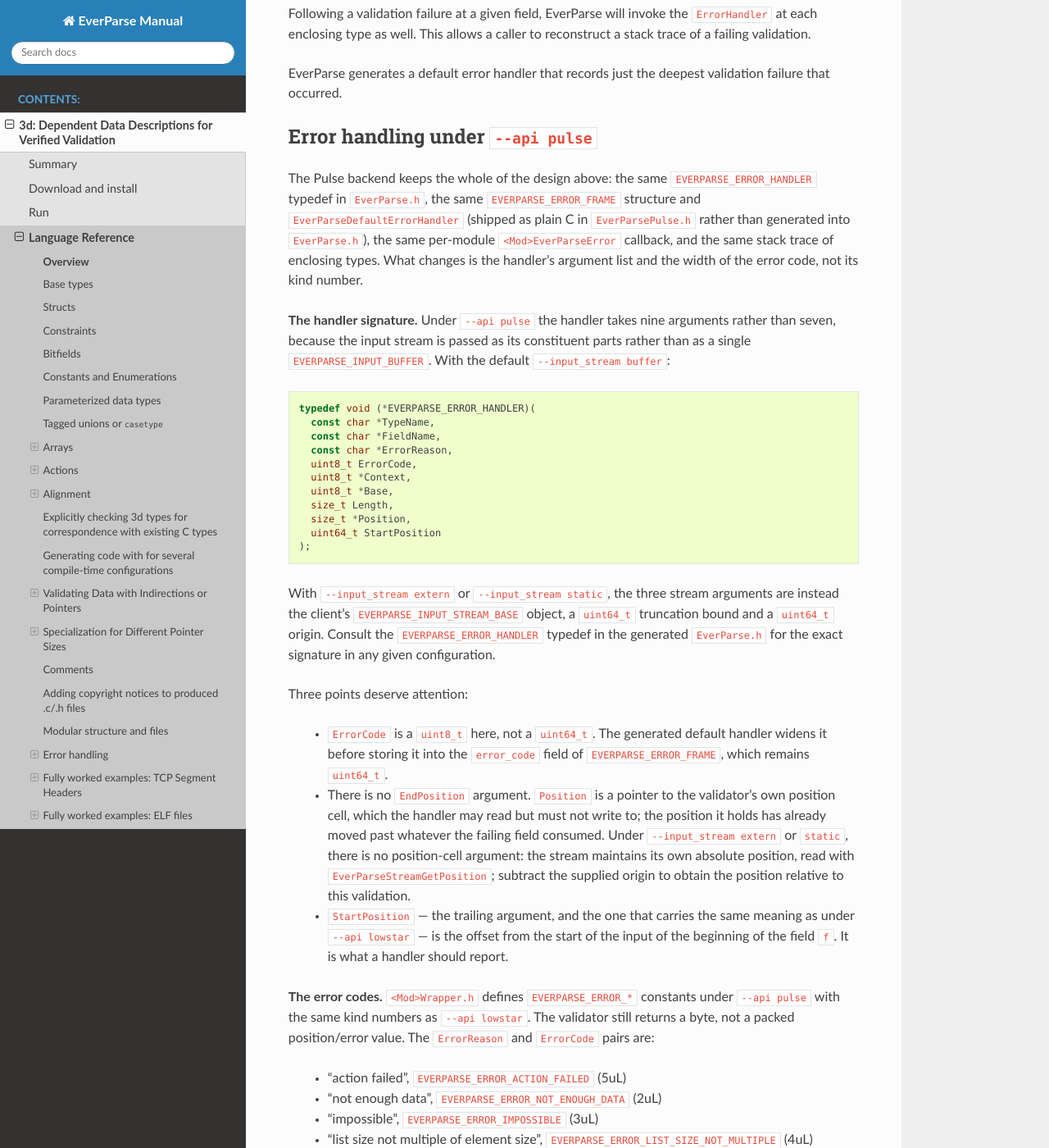
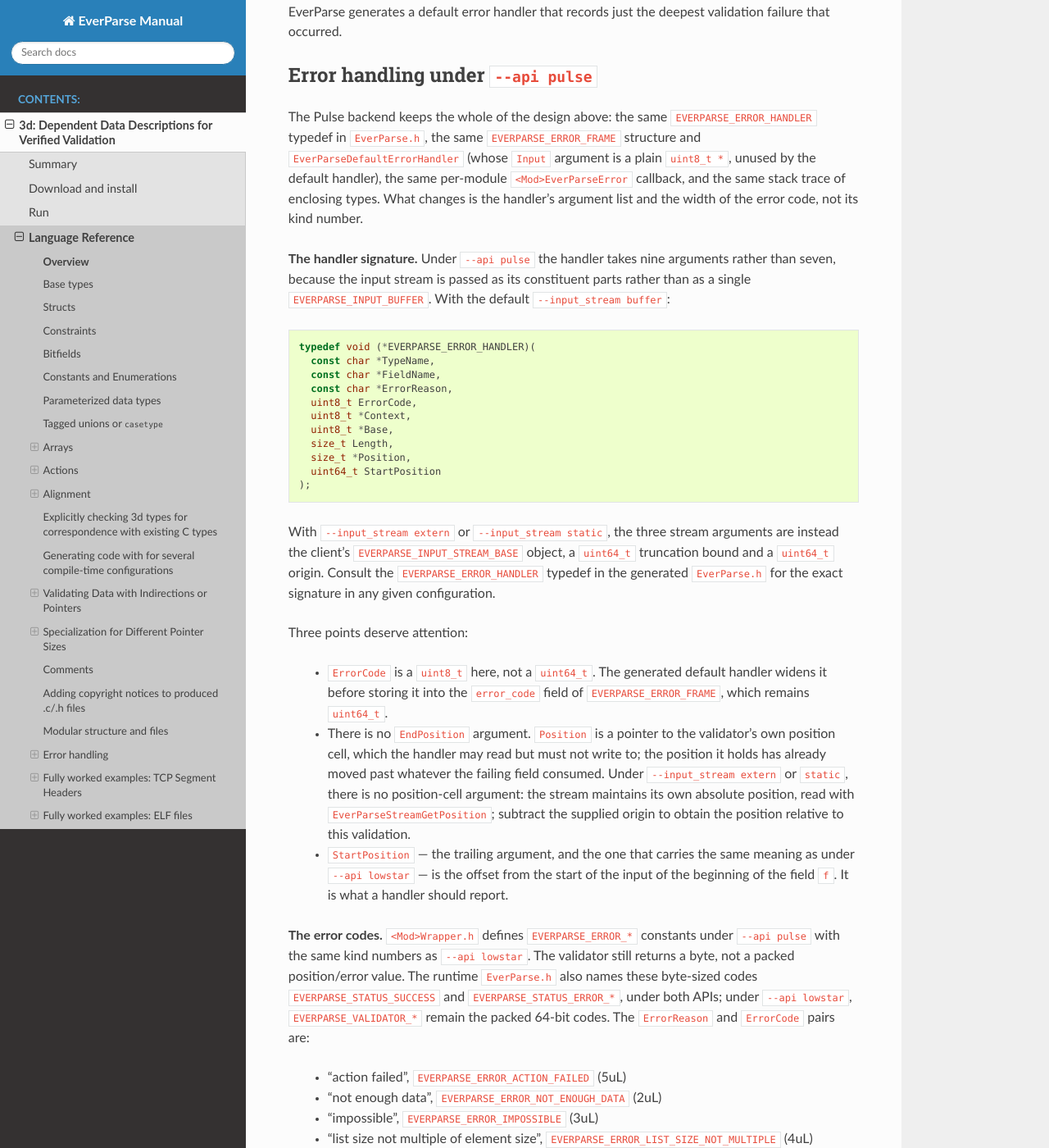
Before and after one commit to project-everest/project-everest.github.io, a Jekyll site: the page everparse/3d-lang.html, which Jekyll copies as it is, in a window 1280 px wide and 1400 px high, scrolled down 51808 px. Shown: the whole window at 82% size. Built offline with Jekyll 4.4.1, drawn with Linux system fonts in a browser that asks for light colours; some web fonts are replaced; a script that is not in the unit is left out; some of the changed text lies outside the part shown.

Commit message:
[CI] Refresh EverParse doc

```diff
--- a/everparse/3d-lang.html
+++ b/everparse/3d-lang.html
@@ -284,13 +284,9 @@
 <code class="docutils literal notranslate"><span class="pre">everparse-3d.exe</span> <span class="pre">--api</span> <span class="pre">pulse</span></code> generates a <code class="docutils literal notranslate"><span class="pre">ModuleWrapper.h</span></code> declaring the very same
 <code class="docutils literal notranslate"><span class="pre">ModuleCheckTyp</span></code> prototypes, so client code that only calls the
 entrypoints ports over unchanged.</p>
-<p><code class="docutils literal notranslate"><span class="pre">ModuleWrapper.h</span></code> includes <code class="docutils literal notranslate"><span class="pre">EverParsePulseEndianness.h</span></code> instead of
-<code class="docutils literal notranslate"><span class="pre">EverParseEndianness.h</span></code>; its named <code class="docutils literal notranslate"><span class="pre">EVERPARSE_ERROR_*</span></code> kinds use the
-same numbers (see <a class="reference internal" href="#sec-error-handling-pulse"><span class="std std-ref">Error handling under --api pulse</span></a>).
-<code class="docutils literal notranslate"><span class="pre">everparse-3d.exe</span> <span class="pre">--api</span> <span class="pre">pulse</span> <span class="pre">--batch</span></code> accordingly writes two
-extra headers, <code class="docutils literal notranslate"><span class="pre">EverParsePulseEndianness.h</span></code> and <code class="docutils literal notranslate"><span class="pre">EverParsePulse.h</span></code>,
-into the output directory alongside the ones listed above, unless
-<code class="docutils literal notranslate"><span class="pre">--no_copy_everparse_h</span></code> is specified. Finally, the
+<p><code class="docutils literal notranslate"><span class="pre">ModuleWrapper.h</span></code> additionally includes <code class="docutils literal notranslate"><span class="pre">EverParse.h</span></code>; its named
+<code class="docutils literal notranslate"><span class="pre">EVERPARSE_ERROR_*</span></code> kinds use the same numbers (see
+<a class="reference internal" href="#sec-error-handling-pulse"><span class="std std-ref">Error handling under --api pulse</span></a>). Finally, the
 client primitives that <code class="docutils literal notranslate"><span class="pre">--input_stream</span></code> and <code class="docutils literal notranslate"><span class="pre">extern</span></code> specifications
 require are not the same; those are documented in
 <a class="reference internal" href="3d.html#d"><span class="std std-ref">the 3d user manual</span></a>.</p>
@@ -2594,8 +2590,8 @@
 <p>The Pulse backend keeps the whole of the design above: the same
 <code class="docutils literal notranslate"><span class="pre">EVERPARSE_ERROR_HANDLER</span></code> typedef in <code class="docutils literal notranslate"><span class="pre">EverParse.h</span></code>, the same
 <code class="docutils literal notranslate"><span class="pre">EVERPARSE_ERROR_FRAME</span></code> structure and <code class="docutils literal notranslate"><span class="pre">EverParseDefaultErrorHandler</span></code>
-(shipped as plain C in <code class="docutils literal notranslate"><span class="pre">EverParsePulse.h</span></code> rather than generated into
-<code class="docutils literal notranslate"><span class="pre">EverParse.h</span></code>), the same per-module <code class="docutils literal notranslate"><span class="pre">&lt;Mod&gt;EverParseError</span></code> callback, and
+(whose <code class="docutils literal notranslate"><span class="pre">Input</span></code> argument is a plain <code class="docutils literal notranslate"><span class="pre">uint8_t</span> <span class="pre">*</span></code>, unused by the default
+handler), the same per-module <code class="docutils literal notranslate"><span class="pre">&lt;Mod&gt;EverParseError</span></code> callback, and
 the same stack trace of enclosing types. What changes is the handler’s
 argument list and the width of the error code, not its kind number.</p>
 <p><strong>The handler signature.</strong> Under <code class="docutils literal notranslate"><span class="pre">--api</span> <span class="pre">pulse</span></code> the handler takes nine
@@ -2643,6 +2639,10 @@
 constants under <code class="docutils literal notranslate"><span class="pre">--api</span> <span class="pre">pulse</span></code> with the same kind numbers as
 <code class="docutils literal notranslate"><span class="pre">--api</span> <span class="pre">lowstar</span></code>.
 The validator still returns a byte, not a packed position/error value.
+The runtime <code class="docutils literal notranslate"><span class="pre">EverParse.h</span></code> also names these byte-sized codes
+<code class="docutils literal notranslate"><span class="pre">EVERPARSE_STATUS_SUCCESS</span></code> and <code class="docutils literal notranslate"><span class="pre">EVERPARSE_STATUS_ERROR_*</span></code>, under both
+APIs; under <code class="docutils literal notranslate"><span class="pre">--api</span> <span class="pre">lowstar</span></code>, <code class="docutils literal notranslate"><span class="pre">EVERPARSE_VALIDATOR_*</span></code> remain the packed
+64-bit codes.
 The <code class="docutils literal notranslate"><span class="pre">ErrorReason</span></code> and <code class="docutils literal notranslate"><span class="pre">ErrorCode</span></code> pairs are:</p>
 <blockquote>
 <div><ul class="simple">
```
Also changed, not shown: everparse/3d.html (+1 -6 lines), everparse/_sources/3d-lang.rst.txt (+9 -9 lines), everparse/_sources/3d.rst.txt (+1 -7 lines), everparse/searchindex.js.
